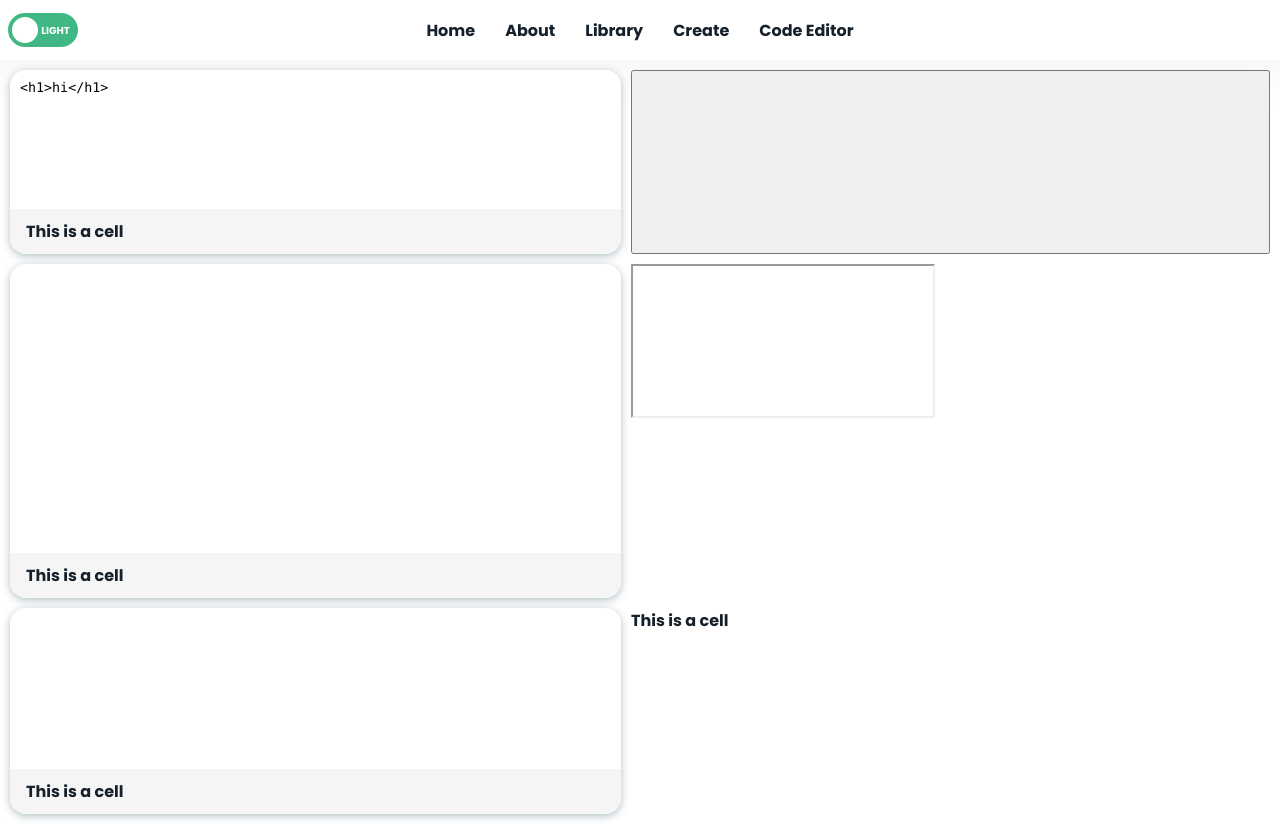
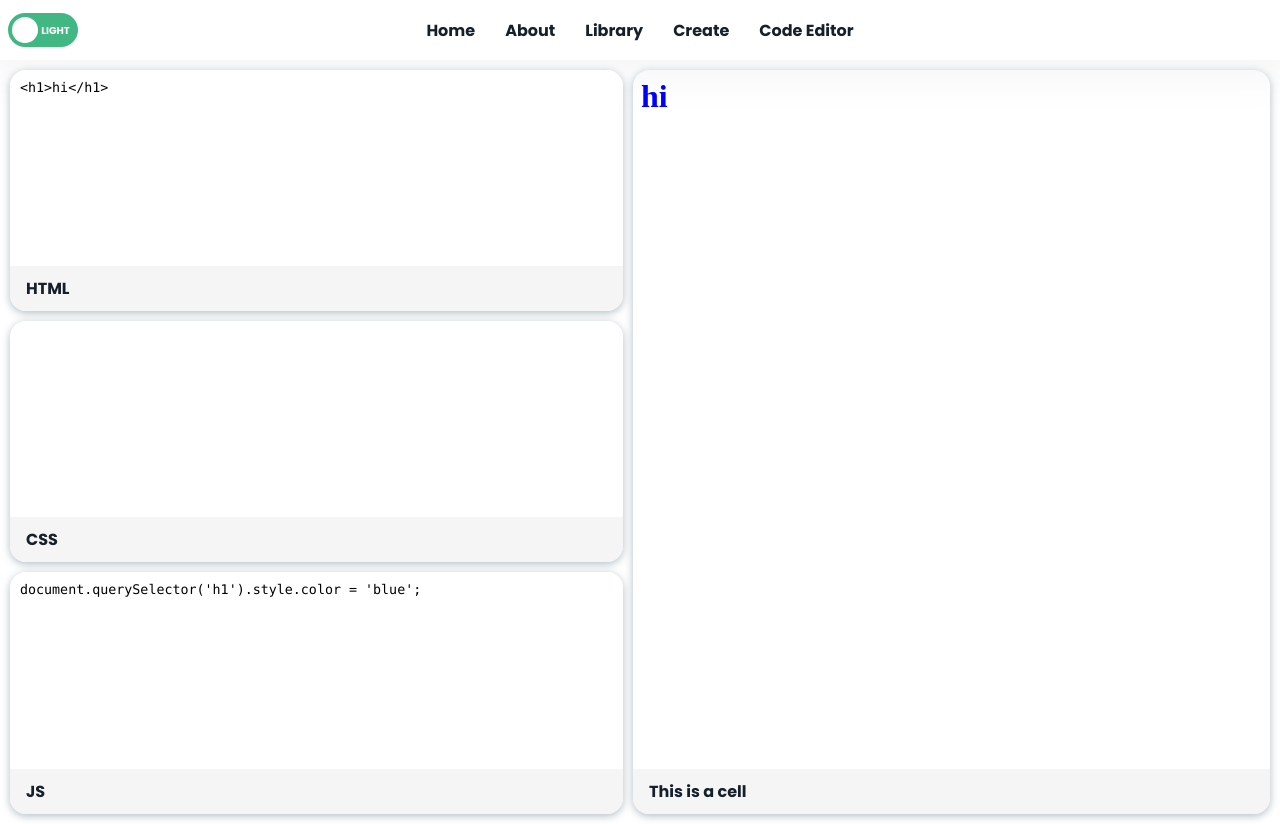
Before and after one commit to emielvandeveire/Vuecodingbase, a Vue app: page /codeeditor in a window 1280 px wide. Built offline with nearby package versions, Linux system fonts and the light colour scheme.

Commit message:
added some tiny modifications

```diff
--- a/src/views/CodeEditor.vue
+++ b/src/views/CodeEditor.vue
@@ -1,20 +1,45 @@
 <template>
   <div class="grid">
     <div id="html" class="grid-cell">
-      <textarea :oninput="writeCode" v-model="htmlCode" name="" id="" cols="30" rows="10"></textarea>
+      <textarea
+        :oninput="writeCode"
+        v-model="htmlCode"
+        name=""
+        id="htmltextarea"
+        cols="30"
+        rows="10"
+        spellcheck="false"
+      ></textarea>
+      <div class="title">HTML</div>
+    </div>
+    <div id="css" class="grid-cell">
+      <textarea
+        :oninput="writeCode"
+        v-model="cssCode"
+        name=""
+        id=""
+        cols="30"
+        rows="10"
+        spellcheck="false"
+      ></textarea>
+      <div class="title">CSS</div>
+    </div>
+    <div id="js" class="grid-cell">
+      <textarea
+        :oninput="writeCode"
+        v-model="jsCode"
+        name=""
+        id=""
+        cols="30"
+        rows="10"
+        spellcheck="false"
+      ></textarea>
+      <div class="title">JS</div>
+    </div>
+    <div class="grid-cell" id="preview">
+      <iframe id="myframe"></iframe>
       <div class="title">This is a cell</div>
     </div>
-    <div id="css" class="grid-cell">
-      <textarea v-model="cssCode" name="" id="" cols="30" rows="10"></textarea>
-      <div class="title">This is a cell</div>
-    </div>
-    <div id="js" class="grid-cell">
-      <textarea v-model="jsCode" name="" id="" cols="30" rows="10"></textarea>
-      <div class="title">This is a cell</div>
-    </div>
-    <button @click="writeCode"></button>
-    <iframe id="myframe"></iframe>
-    <div class="title">This is a cell</div>
   </div>
 </template>
 
@@ -25,7 +50,7 @@ export default {
     return {
       htmlCode: "<h1>hi</h1>",
       cssCode: "",
-      jsCode: "",
+      jsCode: "document.querySelector('h1').style.color = 'blue';",
       styleBegin: "<style>",
       styleEnd: "</style>",
       scriptBegin: "<script>",
@@ -36,9 +61,20 @@ export default {
     writeCode() {
       var doc = document.getElementById("myframe").contentWindow.document;
       doc.open();
-      doc.write(this.htmlCode + this.styleBegin + this.cssCode + this.styleEnd + this.scriptBegin + this.jsCode + this.scriptEnd);
+      doc.write(
+        this.htmlCode +
+          this.styleBegin +
+          this.cssCode +
+          this.styleEnd +
+          this.scriptBegin +
+          this.jsCode +
+          this.scriptEnd
+      );
       doc.close();
     },
+  },
+  mounted() {
+    this.writeCode()
   },
 };
 </script>
@@ -66,6 +102,13 @@ export default {
   #preview {
     grid-area: preview;
     grid-template-rows: 50fr 1fr;
+    iframe {
+      border: none;
+      outline: none;
+      width: 100%;
+      height: 100%;
+      word-wrap: break-word;
+    }
   }
   .grid-cell {
     border-radius: 1rem;
@@ -104,12 +147,14 @@ export default {
   .grid {
     .grid-cell {
       box-shadow: 0px 2px 8px 0px rgb(11, 18, 24);
-      textarea {
+      textarea, iframe {
         background: #15202b;
         color: white;
+        transition: none;
       }
       .title {
         background: #111a24;
+        transition: none;
       }
     }
   }
```
